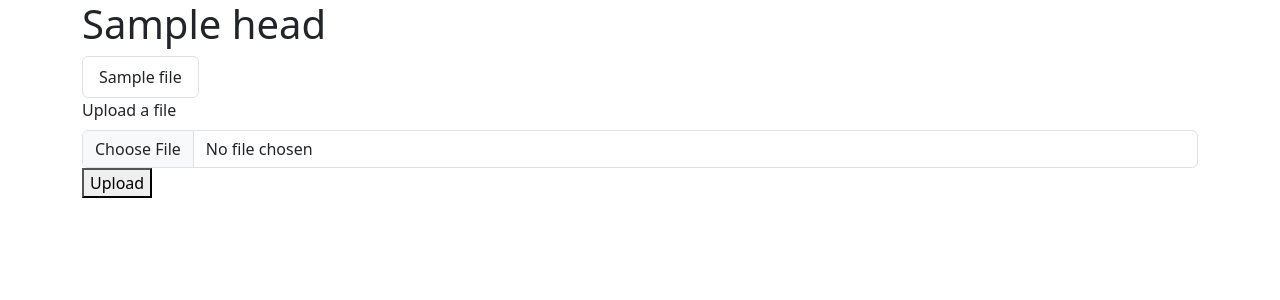
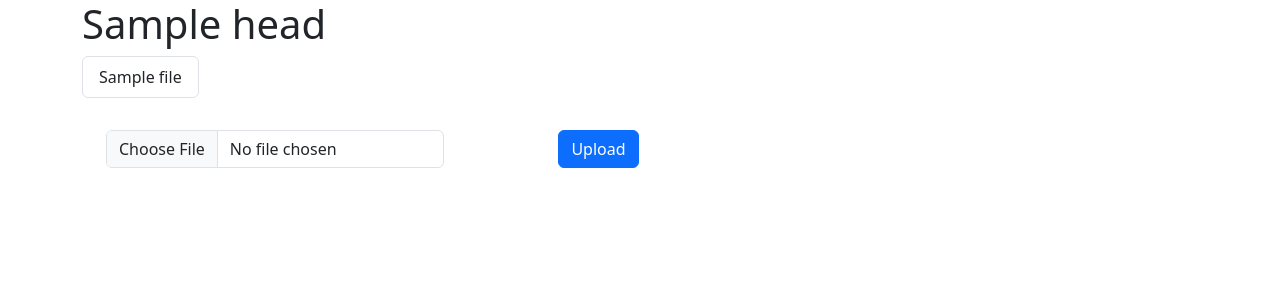
Before and after one commit to IceLocke/CS305-Final-Project, a Python web app: template templates/file_system.html in a window 1280 px wide. Shown: the top 300 px of the page. Run offline with Jinja, Linux system fonts and the light colour scheme; the template is opened without the code that fills it: most values are stand-ins (such as "Sample title", 1, 10 or a date in 2020).

Commit message:
update frontend

```diff
--- a/html_render_test.py
+++ /dev/null
@@ -1,4 +0,0 @@
-import server
-
-
-print(server.login_template.render())
--- a/templates/file_system.html
+++ b/templates/file_system.html
@@ -10,19 +10,19 @@
 
   </div>
 </div>
-<div class="row">
-  <form id="uploadForm">
+  <form id="uploadForm" style="margin-top: 2em">
+    <div class="row text-center">
      <div class="col-auto">
-      <label for="fileupload" class="form-label">Upload a file</label>
-    </div>
-    <div class="col-auto">
-      <input class="form-control" id="fileupload" type="file">
-    </div>
-    <div class="col-auto">
-      <button type="submit" class="btn-upload" id="uploadBtn">Upload</button>
+        <label for="fileupload" class="form-label"></label>
+      </div>
+      <div class="col-auto">
+        <input class="form-control" id="fileupload" type="file">
+      </div>
+      <div class="col-3">
+        <button type="submit" class="btn btn-primary mb-3">Upload</button>
+      </div>
     </div>
   </form>
-</div>
 <script>
   $("#uploadForm").submit(function (evt) {
       evt.preventDefault();
--- a/templates/login.html
+++ b/templates/login.html
@@ -6,7 +6,7 @@
         </div>
     </div>
     <div class="row justify-content-center text-left">
-        <div class="col-4 align-items-center">
+        <div class="col-lg-4 col-sm-8 align-items-center">
             <div class="mb-3">
               <label for="username" class="form-label">Username</label>
               <input type="text" class="form-control" id="username" placeholder="Input your username">
```
